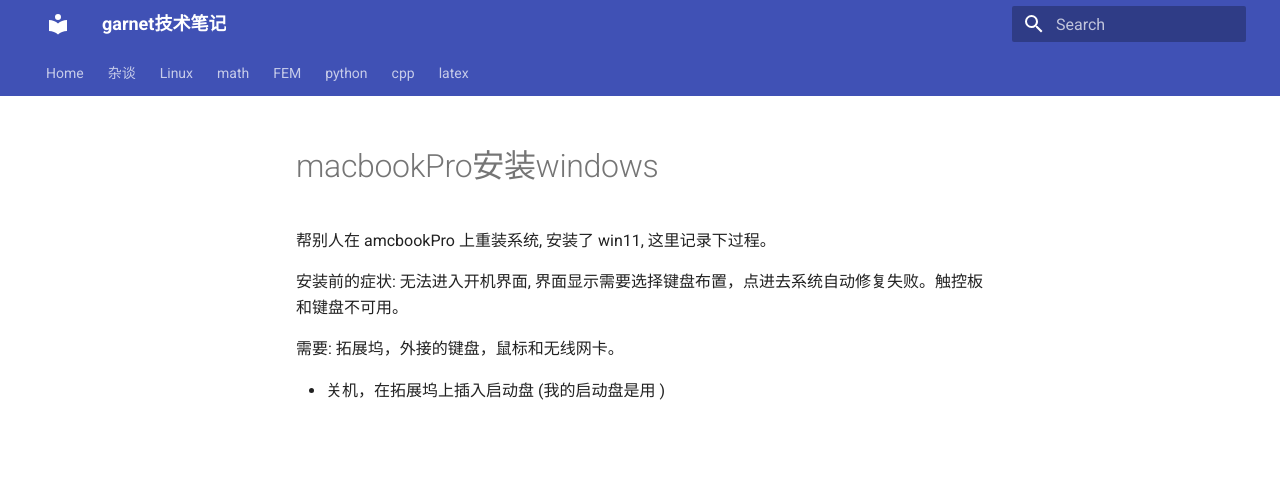
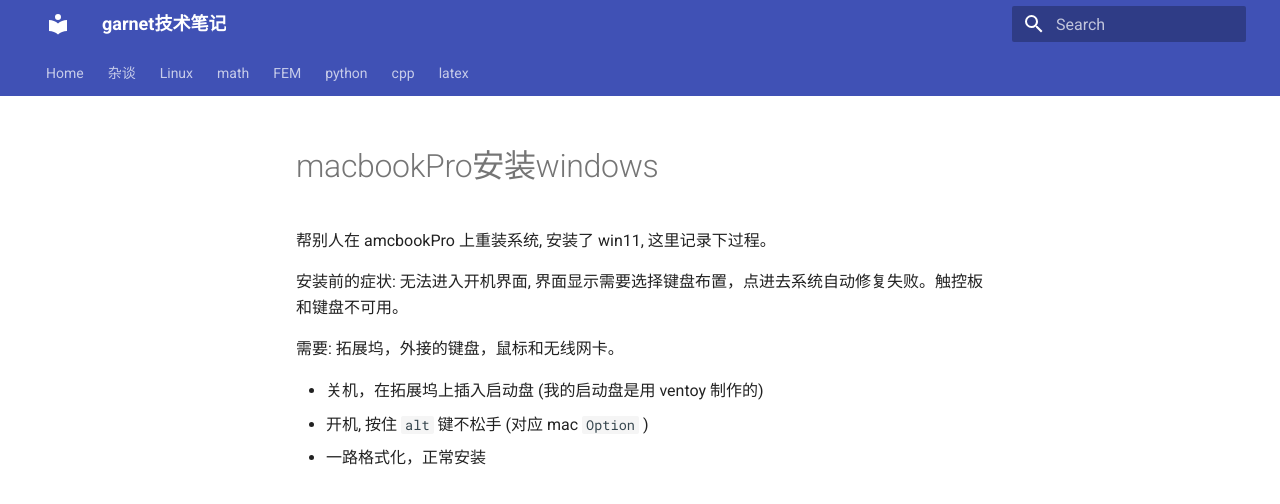
Before and after one commit to ymma98/technotes, an MkDocs documentation site: the page built from docs/杂谈/macbookPro安装windows.md, in a window 1280 px wide. Shown: the top 504 px of the page. Built offline with MkDocs 1.6.1 and Material for MkDocs 9.7.7, drawn with Linux system fonts in a browser that asks for light colours.

Commit message:
docs/杂谈/macbookPro安装windows.md updated from https://stackedit.cn/

```diff
--- a/docs/杂谈/macbookPro安装windows.md
+++ b/docs/杂谈/macbookPro安装windows.md
@@ -6,7 +6,9 @@
 
 需要: 拓展坞，外接的键盘，鼠标和无线网卡。
 
-* 关机，在拓展坞上插入启动盘 (我的启动盘是用 )
+* 关机，在拓展坞上插入启动盘 (我的启动盘是用 ventoy 制作的)
+* 开机, 按住 `alt` 键不松手 (对应 mac `Option` )
+* 一路格式化，正常安装
 <!--stackedit_data:
-eyJoaXN0b3J5IjpbMTU2NDA2MjAzOF19
+eyJoaXN0b3J5IjpbLTIwMDQ3MzgyNDddfQ==
 -->
```
